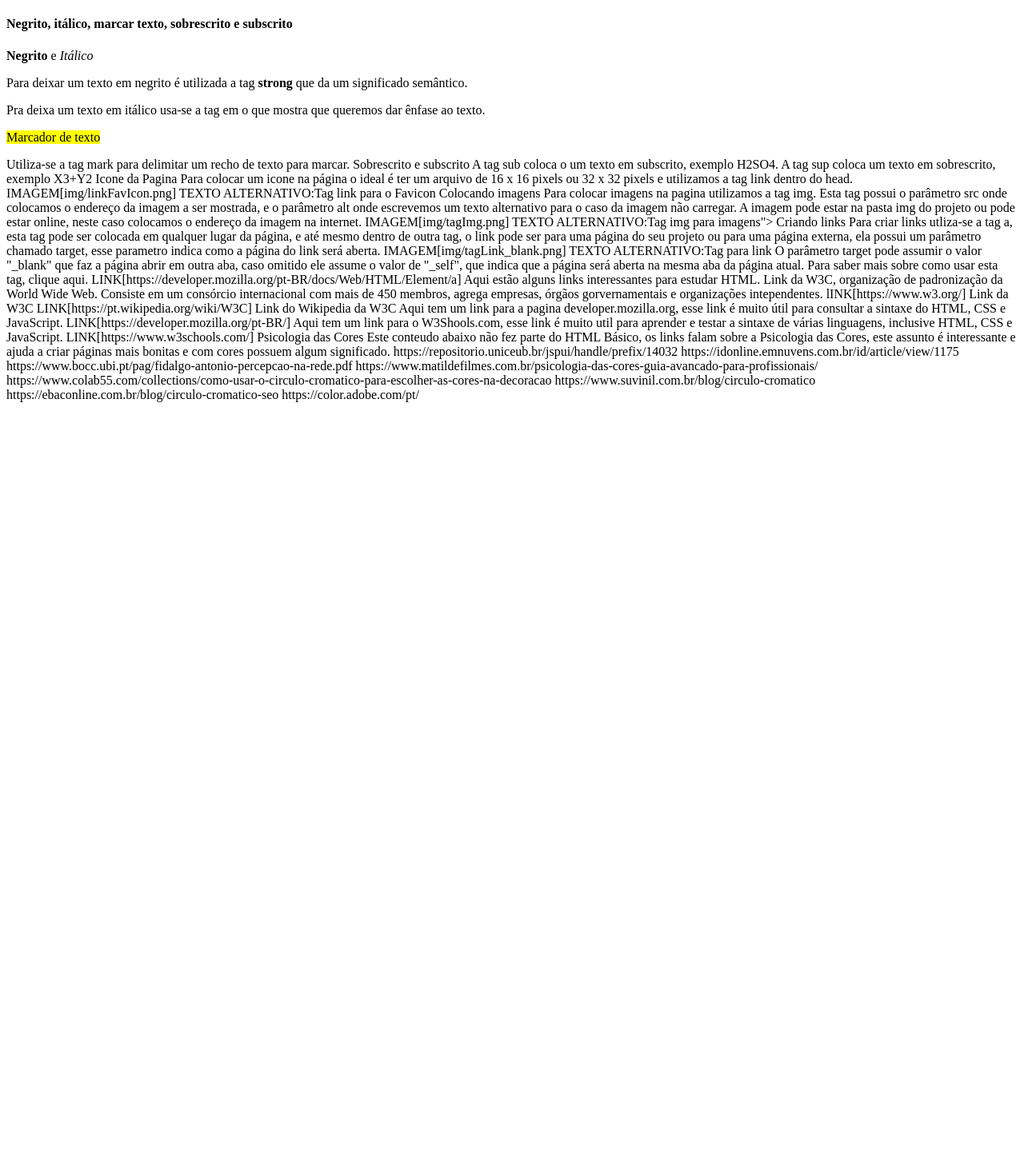
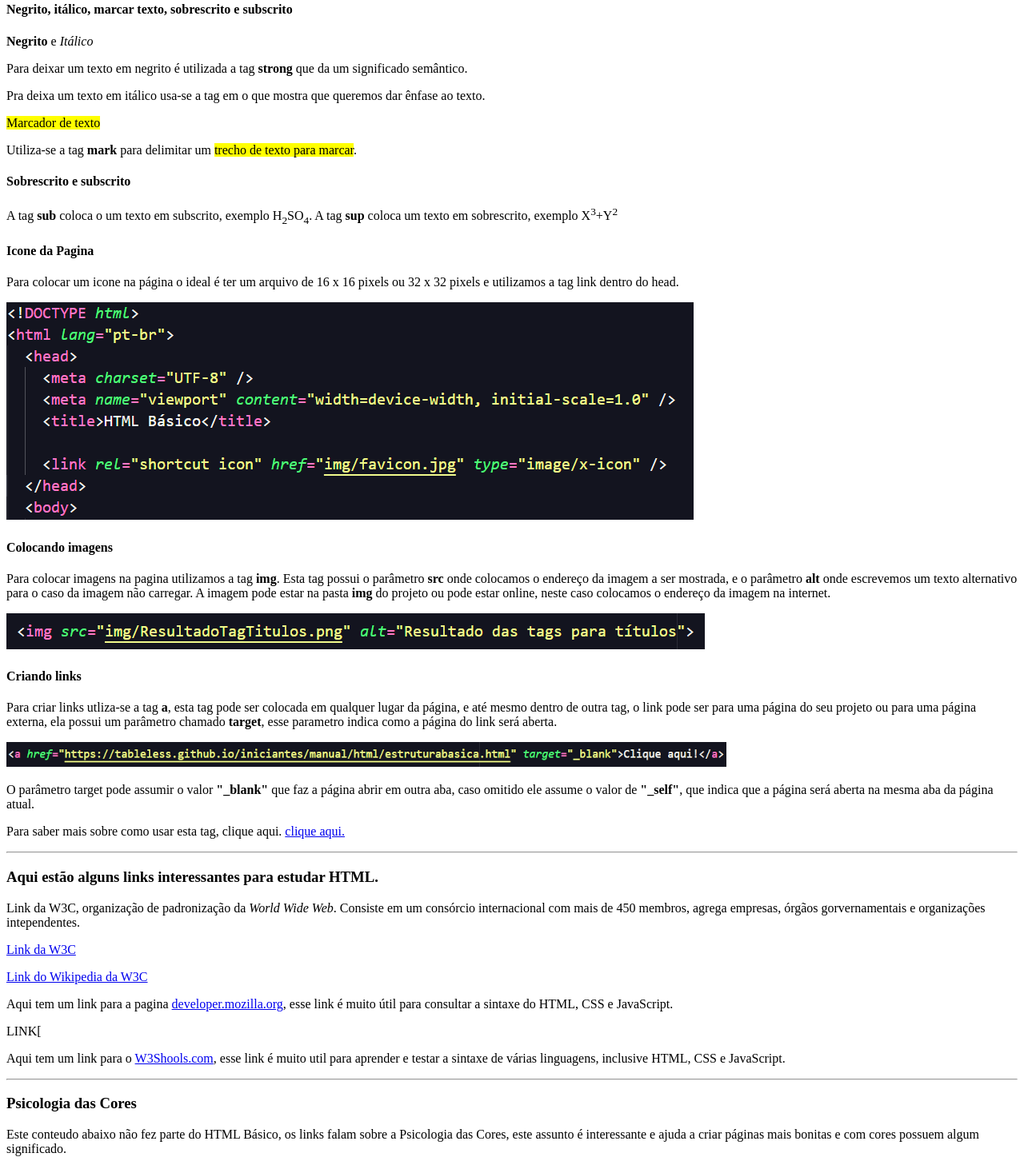
Before and after one commit to VitorGabrielTeles/ExerFinalHtmlBasico, a plain HTML site: page index.html in a window 1280 px wide. Shown: the part 2539-4001 px from the top of the page at 80% size. Before the commit the page ends 3050 px from the top, so only its background shows below. Drawn offline with Linux system fonts and the light colour scheme.

Commit message:
Confirmo

```diff
--- a/index.html
+++ b/index.html
@@ -49,15 +49,13 @@
 
 
 	<p>Caso queira saber mais clique na imagem abaixo ou aponte a camera do seu celular para o qrcode.</p>
-	<a href="https://tableless.github.io/iniciantes/manual/html/estruturabasica.html"><img src="img/HTM5.jpg" alt="Icone HTML5"></a>
+	<a href="https://tableless.github.io/iniciantes/manual/html/estruturabasica.html"><img src="img/HTM5.jpg" alt="Icone HTML5"></a> <img src="img/qrCodeMaisSobreHTML_P.png" alt="qrcode">
     <hr>
 
     <h3>Algumas tag básicas</h3>
     <h3>Tag  para Títulos</h3>
     <p>As tags abaixo sever para criar títulos, os títulos possuem uma hierarquia.</p>
 	<img src="img/TagTitulos.png" alt="Tags para titulos"> <img src="img/ResultadoTagTitulos.png" alt="Resultado das tags para titulos">
-    IMAGEM[img/TagTitulos.png] TEXTO ALTERNATIVO:Tags para títulos
-		IMAGEM[img/ResultadoTagTitulos.png] TEXTO ALTERNATIVO:Resultado das tags para títulos
 
     <h3>Tag para Parágrafo</h3>
     <p>A tag abaixo sever para criar um paragrafgo.</p>
@@ -68,55 +66,56 @@
     <p>Para deixar um texto em negrito é utilizada a tag <strong>strong</strong> que da um significado semântico.</p>
     <p> Pra deixa um texto em itálico usa-se a tag em o que mostra que queremos dar ênfase ao texto.</p>
 	<p><mark>Marcador de texto</mark></p>
-    Utiliza-se a tag mark para delimitar um recho de texto para marcar.
+    <p>Utiliza-se a tag <strong>mark</strong> para delimitar um <mark>trecho de texto para marcar</mark>.</p>
 
-	Sobrescrito e subscrito
-    A tag sub coloca o um texto em subscrito, exemplo H2SO4. A tag sup coloca um texto em sobrescrito, exemplo X3+Y2
+	<h4>Sobrescrito e subscrito</h4>
+    <p>A tag <strong>sub</strong> coloca o um texto em subscrito, exemplo H<sub>2</sub>SO<sub>4</sub>. A tag <strong>sup</strong> coloca um texto em sobrescrito, exemplo X<sup>3</sup>+Y<sup>2</sup></p>
 
 
-    Icone da Pagina
-    Para colocar um icone na página o ideal é ter um arquivo de 16 x 16 pixels ou 32 x 32 pixels e utilizamos a tag link dentro do head.
-		IMAGEM[img/linkFavIcon.png] TEXTO ALTERNATIVO:Tag link para o Favicon
-
-    Colocando imagens
-    Para colocar imagens na pagina utilizamos a tag img. Esta tag possui o parâmetro src onde colocamos o endereço da imagem a ser mostrada, e o parâmetro alt onde escrevemos um texto alternativo para o caso da imagem não carregar. A imagem pode estar na pasta img do projeto ou pode estar online, neste caso colocamos o endereço da imagem na internet.
-		IMAGEM[img/tagImg.png] TEXTO ALTERNATIVO:Tag img para imagens">
-
-    Criando links
-    Para criar links utliza-se a tag a, esta tag pode ser colocada em qualquer lugar da página, e até mesmo dentro de outra tag, o link pode ser para uma página do seu projeto ou para uma página externa, ela possui um parâmetro chamado target, esse parametro indica como a página do link será aberta.
-		IMAGEM[img/tagLink_blank.png] TEXTO ALTERNATIVO:Tag para link
-
-	O parâmetro target pode assumir o valor "_blank" que faz a página abrir em outra aba, caso omitido ele assume o valor de "_self", que indica que a página será aberta na mesma aba da página atual.
-
-    Para saber mais sobre como usar esta tag, clique aqui.
-		LINK[https://developer.mozilla.org/pt-BR/docs/Web/HTML/Element/a]
+    <h4>Icone da Pagina</h4>
+    <p>Para colocar um icone na página o ideal é ter um arquivo de 16 x 16 pixels ou 32 x 32 pixels e utilizamos a tag link dentro do head.</p>
+		<img src="img/linkFavIcon.png" alt="Tag link para o Favicon">
 
 
-    Aqui estão alguns links interessantes para estudar HTML.
-    Link da W3C, organização de padronização da World Wide Web. Consiste em um consórcio internacional com mais de 450 membros, agrega empresas, órgãos gorvernamentais e organizações intependentes.
-
-		lINK[https://www.w3.org/] Link da W3C
-		LINK[https://pt.wikipedia.org/wiki/W3C] Link do Wikipedia da W3C
-
-    Aqui tem um link para a pagina developer.mozilla.org, esse link é muito útil para consultar a sintaxe do HTML, CSS e JavaScript.
-		LINK[https://developer.mozilla.org/pt-BR/]
-
-    Aqui tem um link para o W3Shools.com, esse link é muito util para aprender e testar a sintaxe de várias linguagens, inclusive HTML, CSS e JavaScript.
-		LINK[https://www.w3schools.com/]
+    <h4>Colocando imagens</h4>
+    <p>Para colocar imagens na pagina utilizamos a tag <strong>img</strong>. Esta tag possui o parâmetro <strong>src</strong> onde colocamos o endereço da imagem a ser mostrada, e o parâmetro <strong>alt</strong> onde escrevemos um texto alternativo para o caso da imagem não carregar. A imagem pode estar na pasta <strong>img</strong> do projeto ou pode estar online, neste caso colocamos o endereço da imagem na internet.</p>
+		<img src="img/tagImg.png" alt="Tag img para imagens">
 
 
+    <h4>Criando links</h4>
+    <p>Para criar links utliza-se a tag <strong>a</strong>, esta tag pode ser colocada em qualquer lugar da página, e até mesmo dentro de outra tag, o link pode ser para uma página do seu projeto ou para uma página externa, ela possui um parâmetro chamado <strong>target</strong>, esse parametro indica como a página do link será aberta.</p>
+		<img src="img/tagLink_blank.png" alt="Tag para link">
 
-   Psicologia das Cores
-    Este conteudo abaixo não fez parte do HTML Básico, os links falam sobre a Psicologia das Cores, este assunto é interessante e ajuda a criar páginas mais bonitas e com cores possuem algum significado.
 
-    https://repositorio.uniceub.br/jspui/handle/prefix/14032
-	https://idonline.emnuvens.com.br/id/article/view/1175
-	https://www.bocc.ubi.pt/pag/fidalgo-antonio-percepcao-na-rede.pdf
-	https://www.matildefilmes.com.br/psicologia-das-cores-guia-avancado-para-profissionais/
-	https://www.colab55.com/collections/como-usar-o-circulo-cromatico-para-escolher-as-cores-na-decoracao
-	https://www.suvinil.com.br/blog/circulo-cromatico
-	https://ebaconline.com.br/blog/circulo-cromatico-seo
-	https://color.adobe.com/pt/
+	<p>O parâmetro target pode assumir o valor <strong>"_blank"</strong> que faz a página abrir em outra aba, caso omitido ele assume o valor de <strong>"_self"</strong>, que indica que a página será aberta na mesma aba da página atual.</p>
+
+    <p>Para saber mais sobre como usar esta tag, clique aqui. <a href="https://developer.mozilla.org/pt-BR/docs/Web/HTML/Element/a" target="_blank">clique aqui.</a></p>
+    <hr>
+
+    <h3>Aqui estão alguns links interessantes para estudar HTML.</h3>
+    <p>Link da W3C, organização de padronização da <em>World Wide Web</em>. Consiste em um consórcio internacional com mais de 450 membros, agrega empresas, órgãos gorvernamentais e organizações intependentes.</p>
+
+		<p><a href="https://www.w3.org/" target="_blank">Link da W3C</a></p>
+		<p><a href="https://pt.wikipedia.org/wiki/W3C" target="_blank">Link do Wikipedia da W3C</a></p>
+
+    <p>Aqui tem um link para a pagina <a href="https://developer.mozilla.org/pt-BR/" target="_blank">developer.mozilla.org</a>, esse link é muito útil para consultar a sintaxe do HTML, CSS e JavaScript.</p>
+		LINK[
+
+    <p>Aqui tem um link para o <a href="https://www.w3schools.com/" target="_blank">W3Shools.com</a>, esse link é muito util para aprender e testar a sintaxe de várias linguagens, inclusive HTML, CSS e JavaScript.</p>
+	   <hr>
+
+   <h3>Psicologia das Cores</h3>
+    <p>Este conteudo abaixo não fez parte do HTML Básico, os links falam sobre a Psicologia das Cores, este assunto é interessante e ajuda a criar páginas mais bonitas e com cores possuem algum significado.</p>
+
+     <a href="https://repositorio.uniceub.br/jspui/handle/prefix/14032" target="_blank"></a>
+     <a href="https://idonline.emnuvens.com.br/id/article/view/1175" target="_blank"></a>
+     <a href="https://www.bocc.ubi.pt/pag/fidalgo-antonio-percepcao-na-rede.pdf" target="_blank"></a>
+     <a href="https://www.matildefilmes.com.br/psicologia-das-cores-guia-avancado-para-profissionais/" target="_blank"></a>
+     <a href="https://www.colab55.com/collections/como-usar-o-circulo-cromatico-para-escolher-as-cores-na-decoracao" target="_blank"></a>
+     <a href="https://www.suvinil.com.br/blog/circulo-cromatico" target="_blank"></a>
+     <a href="https://ebaconline.com.br/blog/circulo-cromatico-seo" target="_blank"></a>
+     <a href="https://color.adobe.com/pt/" target="_blank"></a>
+
 
 </body>
 </html>
```
Also changed, not shown: 1 other file.
